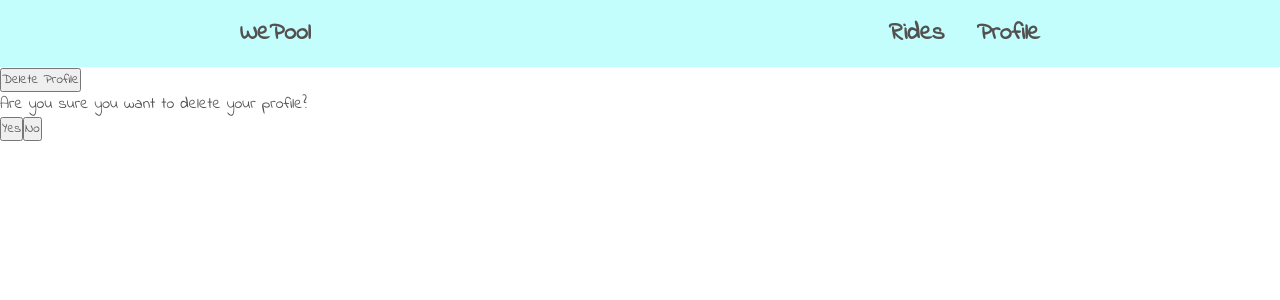
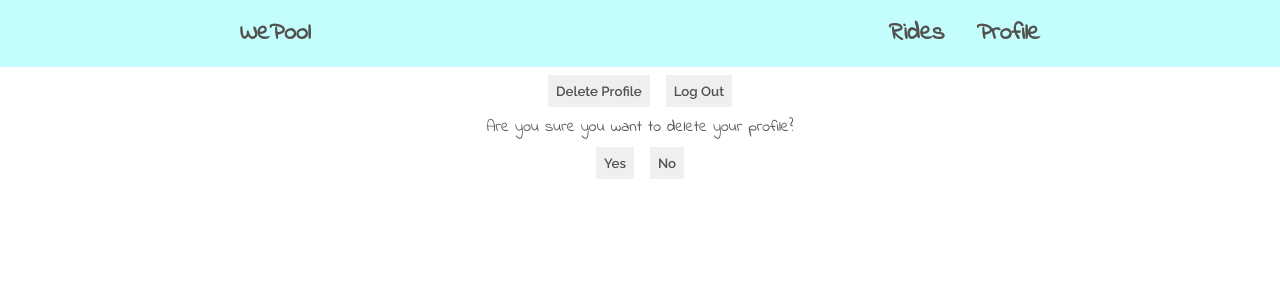
Before and after one commit to ivanapejicic/capstone, a React (Create React App) app: page /profile/1 in a window 1280 px wide. Both pictures are taken after a click on the button "Delete Profile". Shown: the top 300 px of the page. Built offline with nearby package versions, Linux system fonts and the light colour scheme.

Commit message:
added logout button to user's profile that redirects to login page after logging out. also some styling for delete account button, centered

```diff
--- a/src/assets/pages/Profile/Profile.js
+++ b/src/assets/pages/Profile/Profile.js
@@ -1,5 +1,5 @@
 import { useEffect, useState } from "react";
-import { Link, useParams, useNavigate } from "react-router-dom";
+import { Link, useNavigate } from "react-router-dom";
 import axios from "axios";
 import './Profile.scss';
 import HeaderProfile from "../../components/HeaderProfile/HeaderProfile";
@@ -110,6 +110,13 @@ function Profile() {
     const handleCancelDelete = () => {
         setShowDeleteConfirmation(false);
     };
+    const handleLogout = () => {
+		sessionStorage.removeItem("token");
+		setUser(null);
+		setFailedAuth(true);
+        alert("Logout Successful! 👋🔒");
+
+	};
 
     return (
         <>
@@ -229,16 +236,17 @@ function Profile() {
                     </form>
                 </div>
             )}
-            <div>
-                <button onClick={() => setShowDeleteConfirmation(true)}>Delete Profile</button>
+            <div className="button_container">
+                <button className='delete_button' onClick={() => setShowDeleteConfirmation(true)}>Delete Profile</button>
+                <Link to='/login'><button className="logout" onClick={handleLogout}>Log Out</button></Link>
             </div>
 
             {showDeleteConfirmation && (
                 <div className="delete-confirmation">
                     <p>Are you sure you want to delete your profile?</p>
                     <div>
-                        <button onClick={handleDeleteConfirmation}>Yes</button>
-                        <button onClick={handleCancelDelete}>No</button>
+                        <button className='delete_button' onClick={handleDeleteConfirmation}>Yes</button>
+                        <button className='delete_button' onClick={handleCancelDelete}>No</button>
                     </div>
                 </div>
             )}
--- a/src/assets/pages/Profile/Profile.scss
+++ b/src/assets/pages/Profile/Profile.scss
@@ -100,3 +100,21 @@
 
     }
 }
+.button_container{
+    display: flex;
+    justify-content: center;
+}
+.delete_button,
+.logout{
+    border: none;
+    padding: .5rem;
+    margin: .5rem;
+    font-family: "the other one";
+
+}
+.delete-confirmation{
+    display: flex;
+    flex-direction: column;
+    justify-content: center;
+    align-items: center;
+}
```
